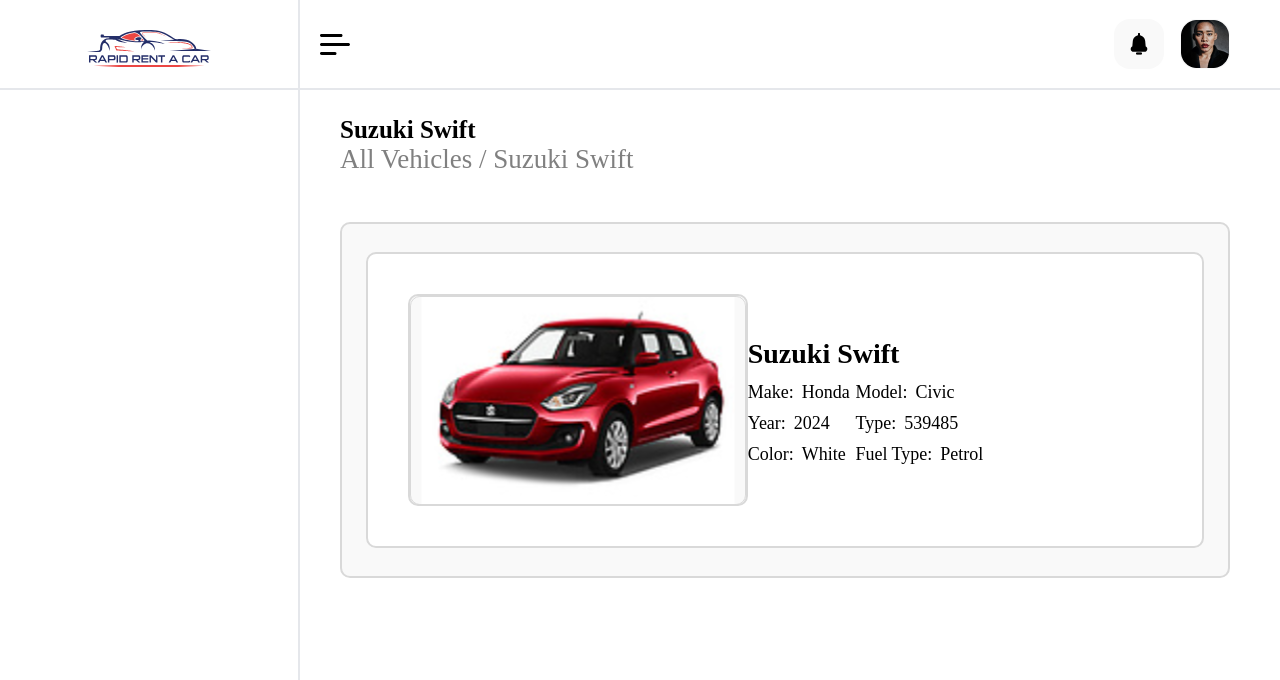
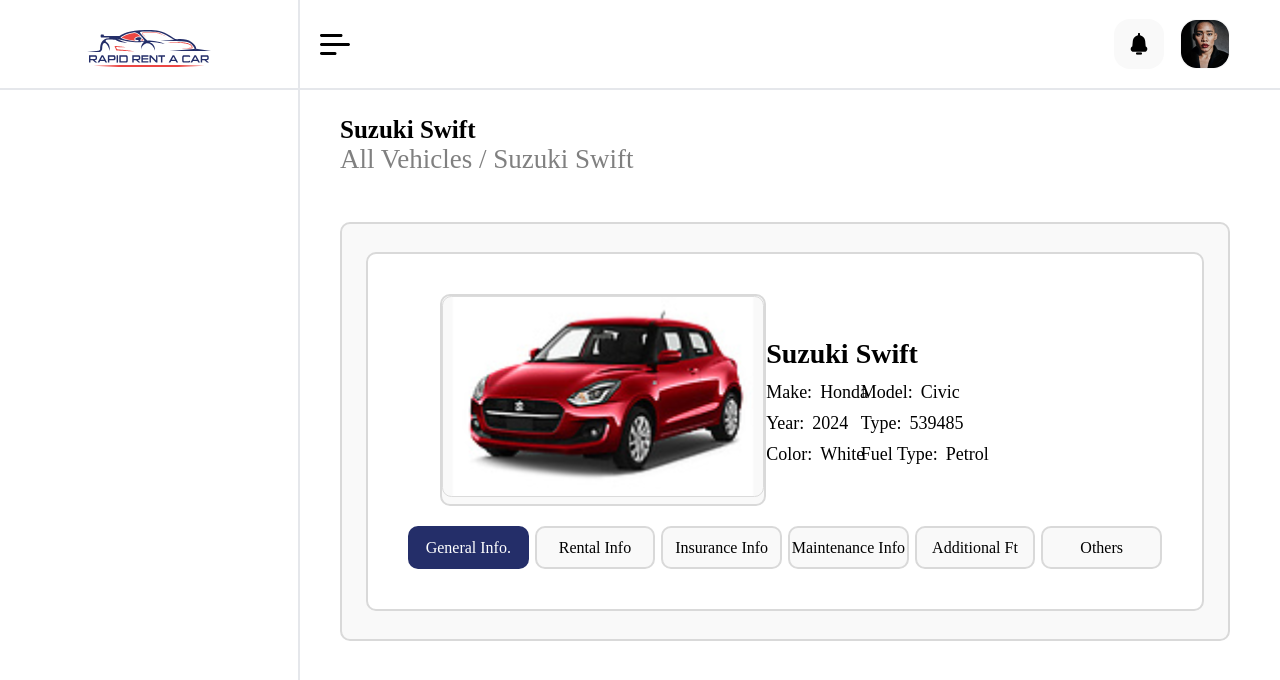
Before and after one commit to ahmadKhalid47/rent-a-car-test, a Next.js app: page /Components/CarInfo in a window 1280 px wide. Shown: the top 680 px of the page. Built offline with nearby package versions, Linux system fonts and the light colour scheme.

Commit message:
vfsjdfjkn

```diff
--- a/app/Components/CarInfo.tsx
+++ b/app/Components/CarInfo.tsx
@@ -14,7 +14,7 @@
       </div>
       <div className="w-full h-fit flex justify-center flex-wrap items-start gap-x-[5%] gap-y-[5%] py-7 px-6 rounded-[10px] bg-light-grey border-2 border-grey bg-light-grey mt-8">
         <div className="w-full h-fit flex justify-start flex-col items-start gap-x-[5%] gap-y-[5%] py-10 px-10 rounded-[10px] bg-white border-2 border-grey">
-          <div className="w-full h-fit flex justify-between items-center">
+          <div className="w-full h-fit flex justify-between items-center px-8">
             <div className="w-[340px] h-[212px] flex justify-between items-start rounded-[10px] bg-light-grey border-2 border-grey bg-light-grey">
               <img src={car.src} />
             </div>
@@ -64,6 +64,26 @@
               </div>
             </div>
           </div>
+          <div className="w-full h-fit flex justify-between items-center mt-5">
+            <div className="w-[16%] h-[43px] flex justify-center rounded-[10px] border-grey border-light-grey items-center text-white font-[500] text-[16px] leading-[18px] bg-main-blue">
+              General Info.
+            </div>
+            <div className="w-[16%] h-[43px] flex justify-center rounded-[10px] border-2 border-light-grey items-center text-black font-[400] text-[16px] leading-[18px] bg-light-grey">
+              Rental Info{" "}
+            </div>
+            <div className="w-[16%] h-[43px] flex justify-center rounded-[10px] border-2 border-light-grey items-center text-black font-[400] text-[16px] leading-[18px] bg-light-grey">
+              Insurance Info{" "}
+            </div>
+            <div className="w-[16%] h-[43px] flex justify-center rounded-[10px] border-2 border-light-grey items-center text-black font-[400] text-[16px] leading-[18px] bg-light-grey">
+              Maintenance Info{" "}
+            </div>
+            <div className="w-[16%] h-[43px] flex justify-center rounded-[10px] border-2 border-light-grey items-center text-black font-[400] text-[16px] leading-[18px] bg-light-grey">
+              Additional Ft{" "}
+            </div>
+            <div className="w-[16%] h-[43px] flex justify-center rounded-[10px] border-2 border-light-grey items-center text-black font-[400] text-[16px] leading-[18px] bg-light-grey">
+              Others{" "}
+            </div>
+          </div>
         </div>
       </div>
     </div>
```
